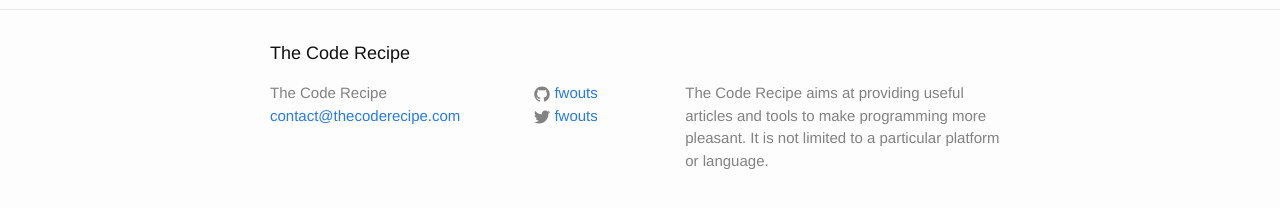
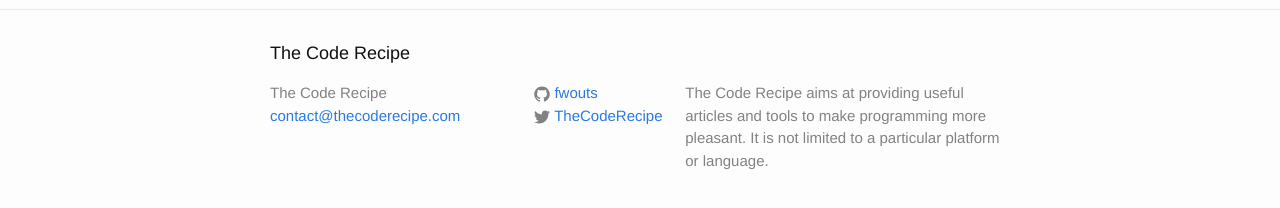
Before and after one commit to TheCodeRecipe/blog, a Jekyll site: the page built from index.html, in a window 1280 px wide. Shown: the part 377-585 px from the top of the page. Built offline with Jekyll 4.4.1, drawn with Linux system fonts in a browser that asks for light colours.

Commit message:
Update Twitter username.

```diff
--- a/_config.yml
+++ b/_config.yml
@@ -6,7 +6,7 @@ description: > # this means to ignore newlines until "baseurl:"
   is not limited to a particular platform or language.
 baseurl: "" # the subpath of your site, e.g. /blog/
 url: "http://blog.thecoderecipe.com" # the base hostname & protocol for your site
-twitter_username: fwouts
+twitter_username: TheCodeRecipe
 github_username:  fwouts
 
 # Build settings
```
